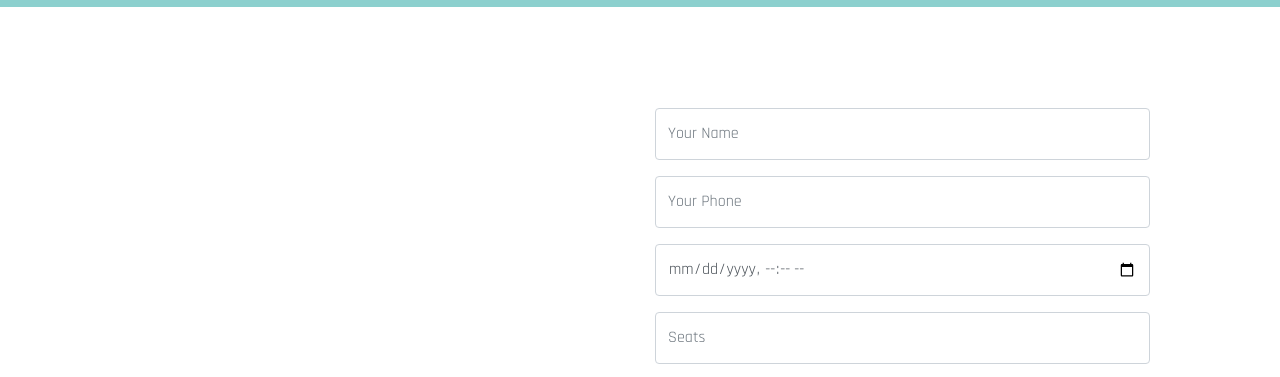
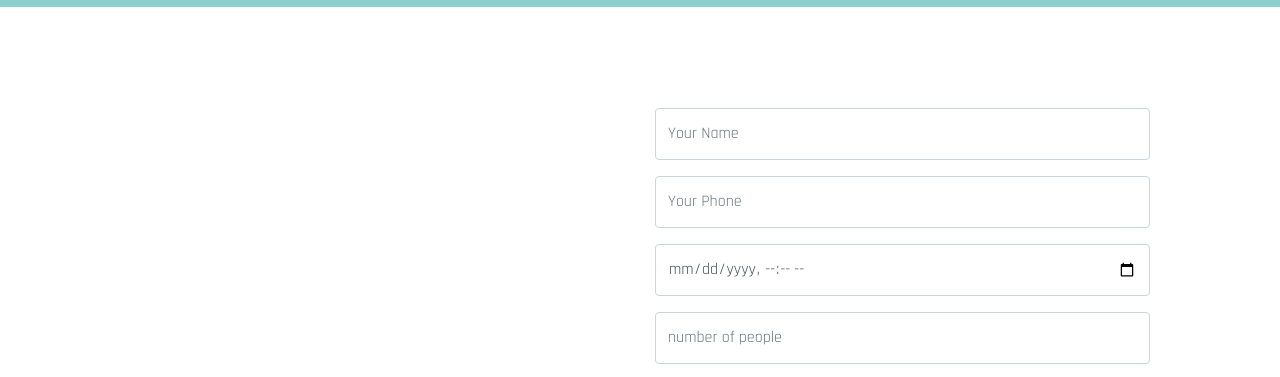
Before and after one commit to cbernaaltun/responsiveproject, a plain HTML site: page organisations.html in a window 1280 px wide. Shown: the part 127-504 px from the top of the page. Drawn offline with nearby package versions, Linux system fonts and the light colour scheme; no server answers.

Commit message:
Update organisations.html

```diff
--- a/organisations.html
+++ b/organisations.html
@@ -128,7 +128,7 @@
                             <input type="datetime-local" class="form-control" name="date">
                         </div>
                         <div class="form-group">
-                            <input type="number" class="form-control" name="seats" required placeholder="Seats">
+                            <input type="number" class="form-control" name="seats" required placeholder="number of people">
                         </div>
                         <button type="button" class="btn btn-primary btn-block show-dialog">Get Information</button>
                         <small class="form-text text-muted ">We don't span customers. Check our <a href="#">Privacy Policy</a></small>
```
